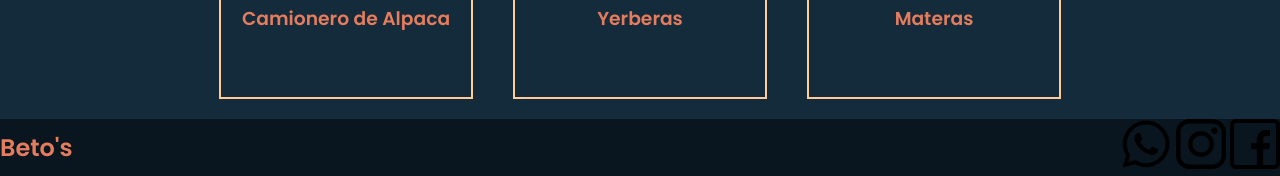
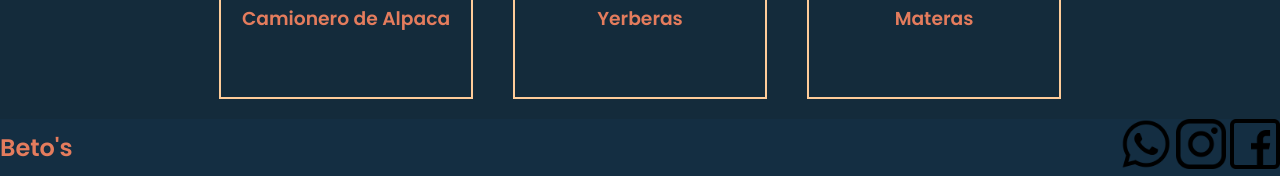
Before and after one commit to nico-villegas/Betos, a plain HTML site: page proyecto-desarrollo-web/index.html in a window 1280 px wide. Shown: the part 2163-2339 px from the top of the page. Drawn offline with Linux system fonts and the light colour scheme.

Commit message:
Cambio de color al footer

```diff
--- a/proyecto-desarrollo-web/css/style.css
+++ b/proyecto-desarrollo-web/css/style.css
@@ -320,7 +320,7 @@ main{
 }
 /*------------FOOTER---------------*/
 footer{
-    background-color: #0a161f;
+    background-color: #142e42;
     font-family: 'Poppins', sans-serif;
     color: #e47c5d;
     display: flex;
```
